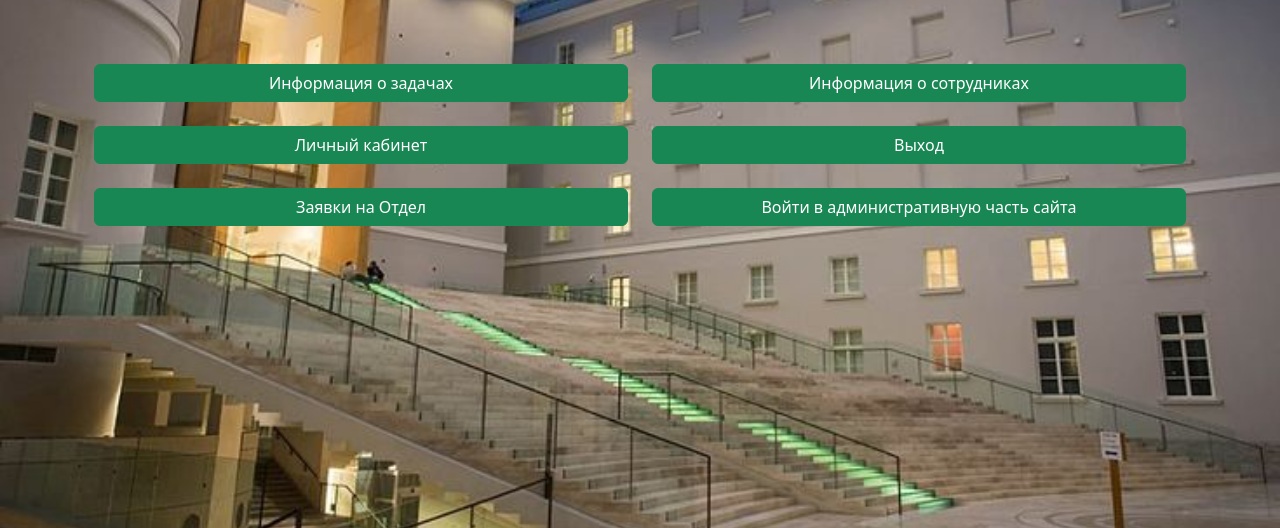
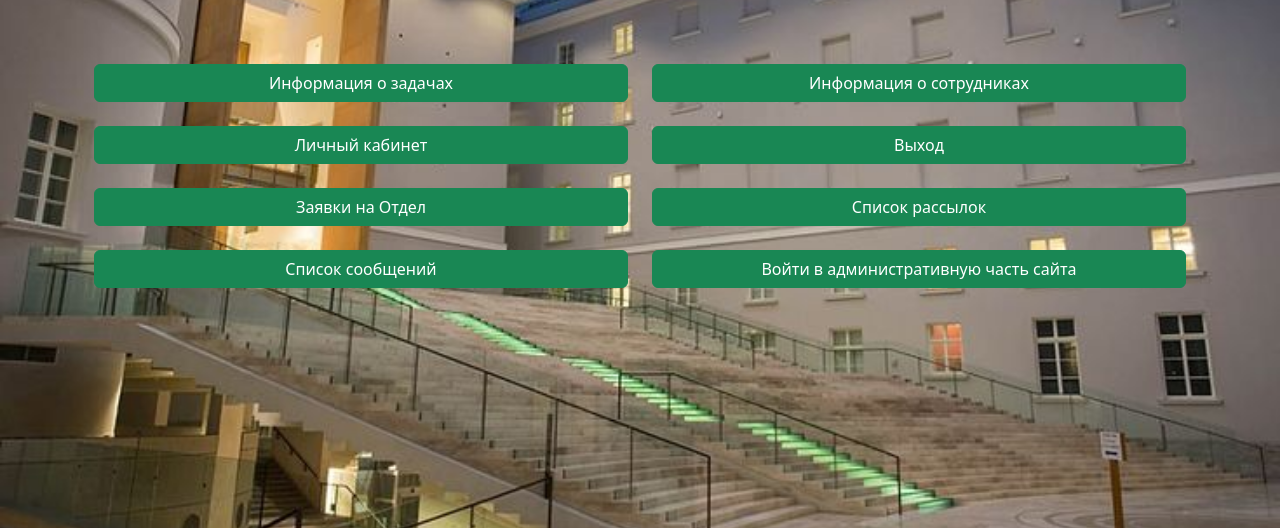
Before and after one commit to SergeiVokhminov/My_OGSH_Project, a Django app: page / in a window 1280 px wide. Shown: the part 192-720 px from the top of the page. Run offline with Django 5.2, Linux system fonts and the light colour scheme; the visitor is signed in with stand-in values (Sample User, id 1); some libraries are stand-ins or nearby versions.

Commit message:
обновлен шаблон страницы home приложения users

```diff
--- a/users/templates/users/home.html
+++ b/users/templates/users/home.html
@@ -64,6 +64,16 @@
     </div>
     <div class="col">
         <a class="btn btn-success w-100" style="text-align: center"
+           href="{% url 'mailing:recipient_info' %}" role="button">Список рассылок
+        </a>
+    </div>
+    <div class="col">
+        <a class="btn btn-success w-100" style="text-align: center"
+           href="{% url 'mailing:message_info' %}" role="button">Список сообщений
+        </a>
+    </div>
+    <div class="col">
+        <a class="btn btn-success w-100" style="text-align: center"
            href="{% url 'admin:index' %}" role="button">Войти в административную часть сайта
         </a>
     </div>
```
